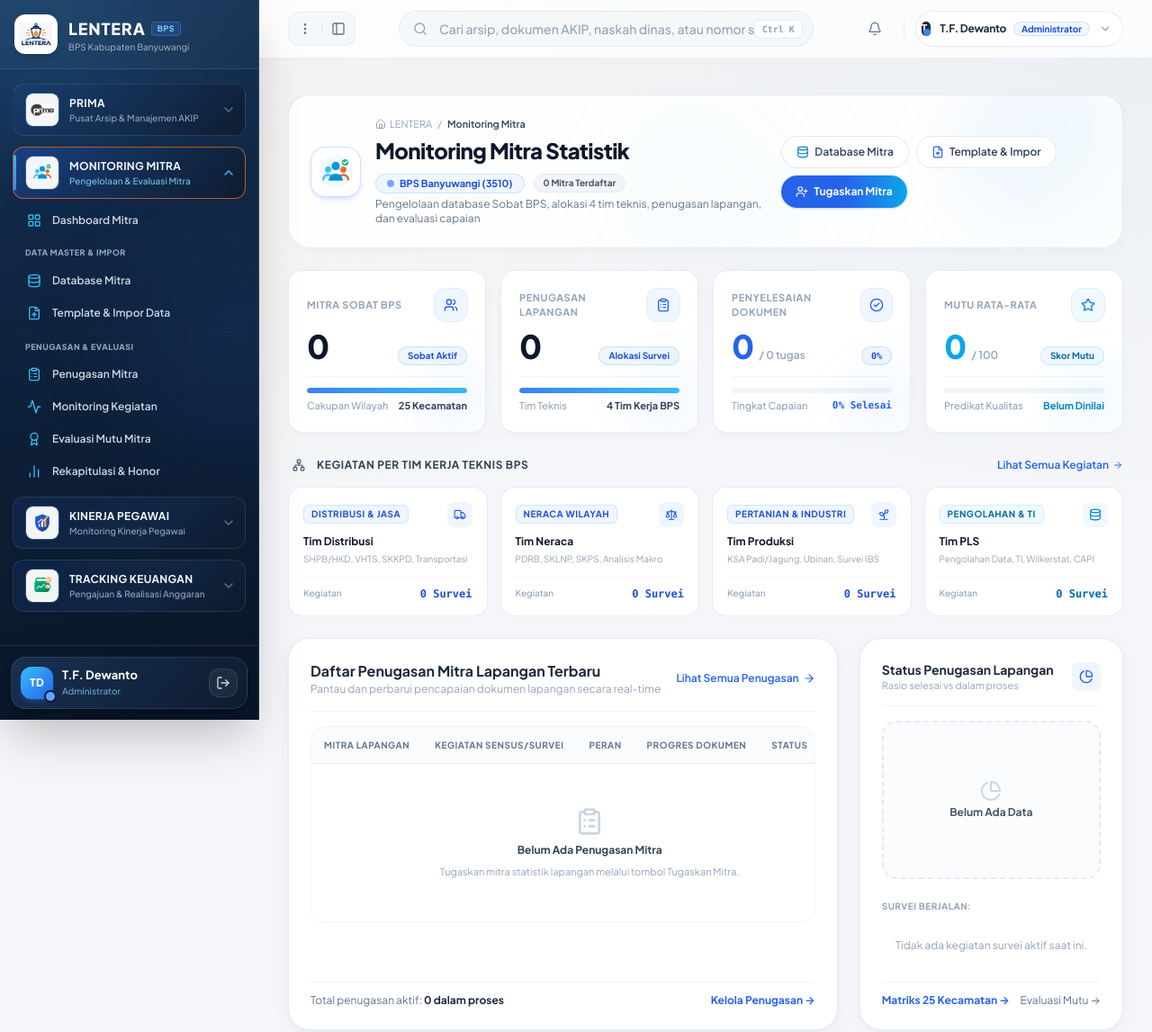
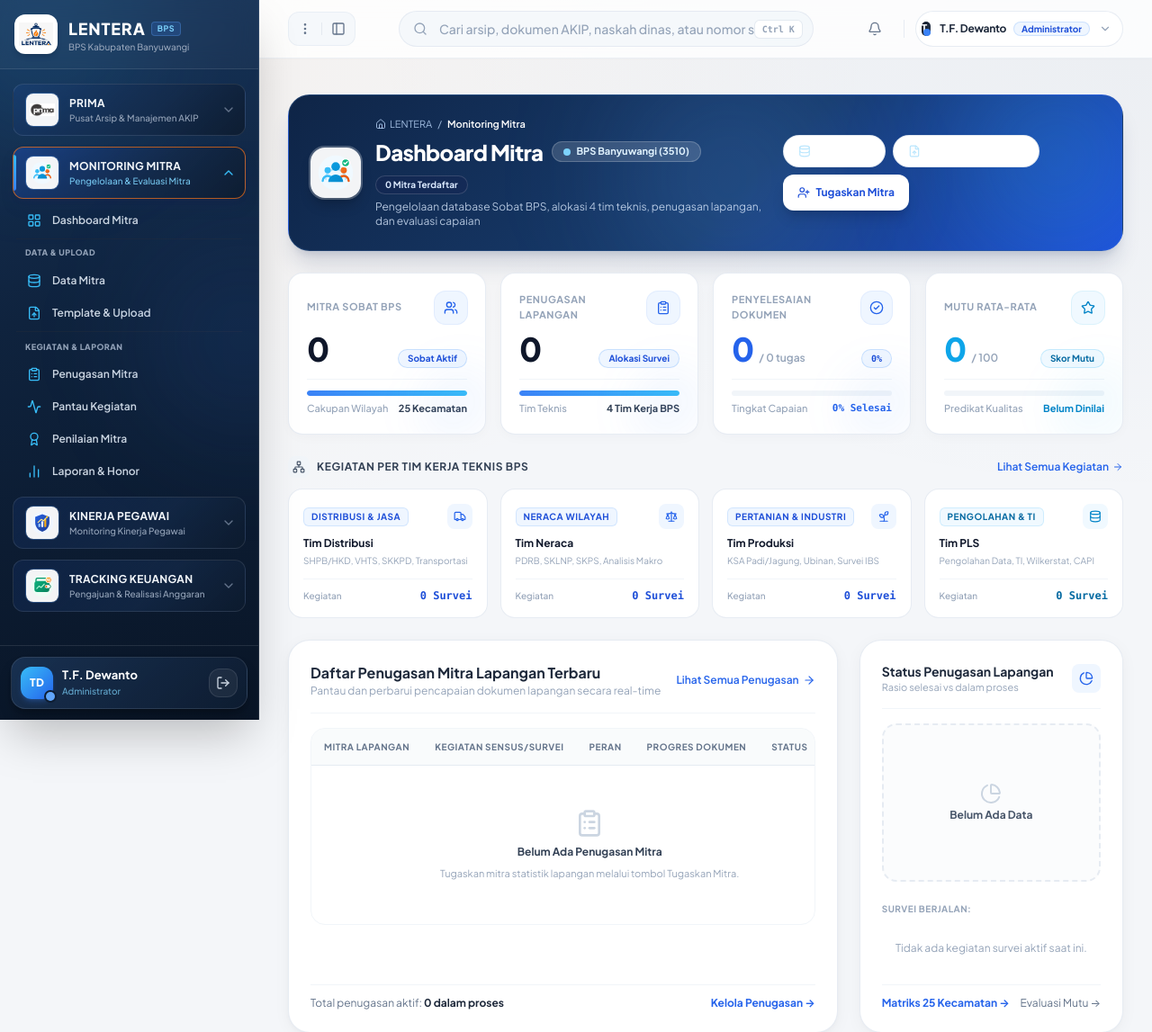
Before and after one commit to syafiq789/prima-bps-banyuwangi, a Flask app: page /mitra/ in a window 1280 px wide. Shown: the top 1147 px of the page at 90% size. Run offline with Flask 3, Linux system fonts and the light colour scheme; a user stored in the database is signed in; some libraries are stand-ins or nearby versions.

Commit message:
refactor: sederhanakan penamaan menu & 7 halaman Monitoring Mitra serta seragamkan header banner gradasi biru modern

```diff
--- a/app/templates/components/sidebar.html
+++ b/app/templates/components/sidebar.html
@@ -414,28 +414,28 @@
                     <span class="truncate">Dashboard Mitra</span>
                 </a>
 
-                <!-- SECTION: DATA MASTER & IMPOR -->
+                <!-- SECTION: DATA & UPLOAD -->
                 <div class="pt-2 pb-1 px-2.5 flex items-center justify-between border-t border-slate-800/60 mt-1.5">
-                    <span class="text-[9px] font-black uppercase tracking-wider text-slate-400">Data Master & Impor</span>
+                    <span class="text-[9px] font-black uppercase tracking-wider text-slate-400">Data &amp; Upload</span>
                 </div>
 
-                <!-- Database Mitra -->
+                <!-- Data Mitra -->
                 <a href="{{ url_for('mitra.database') }}"
                    class="nav-subitem flex items-center gap-3 px-3 py-2 rounded-xl text-xs font-semibold transition-all duration-200 group/sub {% if request.path == url_for('mitra.database') %} bg-gradient-to-r from-blue-600 to-sky-500 text-white font-bold shadow-md shadow-blue-600/25 {% else %} text-slate-300 hover:text-white hover:bg-slate-800/70 hover:translate-x-1 {% endif %}">
                     <i data-lucide="database" class="w-4 h-4 {% if request.path == url_for('mitra.database') %} text-white {% else %} text-sky-400 group-hover/sub:scale-110 {% endif %} flex-shrink-0 transition-transform"></i>
-                    <span class="truncate">Database Mitra</span>
+                    <span class="truncate">Data Mitra</span>
                 </a>
 
-                <!-- Template & Impor Data -->
+                <!-- Template & Upload -->
                 <a href="{{ url_for('mitra.template') }}"
                    class="nav-subitem flex items-center gap-3 px-3 py-2 rounded-xl text-xs font-semibold transition-all duration-200 group/sub {% if request.path == url_for('mitra.template') %} bg-gradient-to-r from-blue-600 to-sky-500 text-white font-bold shadow-md shadow-blue-600/25 {% else %} text-slate-300 hover:text-white hover:bg-slate-800/70 hover:translate-x-1 {% endif %}">
                     <i data-lucide="file-up" class="w-4 h-4 {% if request.path == url_for('mitra.template') %} text-white {% else %} text-sky-400 group-hover/sub:scale-110 {% endif %} flex-shrink-0 transition-transform"></i>
-                    <span class="truncate">Template & Impor Data</span>
+                    <span class="truncate">Template &amp; Upload</span>
                 </a>
 
-                <!-- SECTION: PENUGASAN & EVALUASI -->
+                <!-- SECTION: KEGIATAN & LAPORAN -->
                 <div class="pt-2.5 pb-1 px-2.5 flex items-center justify-between border-t border-slate-800/60 mt-1.5">
-                    <span class="text-[9px] font-black uppercase tracking-wider text-slate-400">Penugasan & Evaluasi</span>
+                    <span class="text-[9px] font-black uppercase tracking-wider text-slate-400">Kegiatan &amp; Laporan</span>
                 </div>
 
                 <!-- Penugasan Mitra -->
@@ -445,25 +445,25 @@
                     <span class="truncate">Penugasan Mitra</span>
                 </a>
 
-                <!-- Monitoring Kegiatan -->
+                <!-- Pantau Kegiatan -->
                 <a href="{{ url_for('mitra.monitoring') }}"
                    class="nav-subitem flex items-center gap-3 px-3 py-2 rounded-xl text-xs font-semibold transition-all duration-200 group/sub {% if request.path.startswith('/mitra/monitoring') %} bg-gradient-to-r from-blue-600 to-sky-500 text-white font-bold shadow-md shadow-blue-600/25 {% else %} text-slate-300 hover:text-white hover:bg-slate-800/70 hover:translate-x-1 {% endif %}">
                     <i data-lucide="activity" class="w-4 h-4 {% if request.path.startswith('/mitra/monitoring') %} text-white {% else %} text-sky-400 group-hover/sub:scale-110 {% endif %} flex-shrink-0 transition-transform"></i>
-                    <span class="truncate">Monitoring Kegiatan</span>
+                    <span class="truncate">Pantau Kegiatan</span>
                 </a>
 
-                <!-- Evaluasi Mutu Mitra -->
+                <!-- Penilaian Mitra -->
                 <a href="{{ url_for('mitra.evaluasi') }}"
                    class="nav-subitem flex items-center gap-3 px-3 py-2 rounded-xl text-xs font-semibold transition-all duration-200 group/sub {% if request.path == url_for('mitra.evaluasi') %} bg-gradient-to-r from-blue-600 to-sky-500 text-white font-bold shadow-md shadow-blue-600/25 {% else %} text-slate-300 hover:text-white hover:bg-slate-800/70 hover:translate-x-1 {% endif %}">
                     <i data-lucide="award" class="w-4 h-4 {% if request.path == url_for('mitra.evaluasi') %} text-white {% else %} text-sky-400 group-hover/sub:scale-110 {% endif %} flex-shrink-0 transition-transform"></i>
-                    <span class="truncate">Evaluasi Mutu Mitra</span>
+                    <span class="truncate">Penilaian Mitra</span>
                 </a>
 
-                <!-- Rekapitulasi & Honor -->
+                <!-- Laporan & Honor -->
                 <a href="{{ url_for('mitra.rekapitulasi') }}"
                    class="nav-subitem flex items-center gap-3 px-3 py-2 rounded-xl text-xs font-semibold transition-all duration-200 group/sub {% if request.path == url_for('mitra.rekapitulasi') %} bg-gradient-to-r from-blue-600 to-sky-500 text-white font-bold shadow-md shadow-blue-600/25 {% else %} text-slate-300 hover:text-white hover:bg-slate-800/70 hover:translate-x-1 {% endif %}">
                     <i data-lucide="bar-chart-2" class="w-4 h-4 {% if request.path == url_for('mitra.rekapitulasi') %} text-white {% else %} text-sky-400 group-hover/sub:scale-110 {% endif %} flex-shrink-0 transition-transform"></i>
-                    <span class="truncate">Rekapitulasi & Honor</span>
+                    <span class="truncate">Laporan &amp; Honor</span>
                 </a>
             </div>
         </div>
--- a/app/templates/mitra/dashboard.html
+++ b/app/templates/mitra/dashboard.html
@@ -6,54 +6,55 @@
 <div class="space-y-6">
 
     <!-- 1. Header Halaman Modern & Berkelas (Harmonized Executive Card) -->
-    <div class="bg-white/90 backdrop-blur-xl rounded-3xl p-5 sm:p-6 border border-slate-200/80 shadow-[0_4px_20px_-4px_rgba(20,43,74,0.03)] relative overflow-hidden">
-        <div class="absolute -right-10 -top-10 w-56 h-56 bg-gradient-to-br from-blue-500/10 via-sky-300/10 to-transparent rounded-full blur-2xl pointer-events-none"></div>
-        <div class="absolute right-1/3 -bottom-12 w-64 h-64 bg-gradient-to-tr from-sky-400/5 to-transparent rounded-full blur-2xl pointer-events-none"></div>
+    <div style="background: linear-gradient(135deg, #0F2547 0%, #173B6D 55%, #1D4ED8 100%);"
+         class="rounded-3xl p-5 sm:p-6 text-white shadow-xl shadow-blue-950/15 border border-blue-400/20 relative overflow-hidden">
+        <div class="absolute -right-10 -top-10 w-56 h-56 bg-sky-400/20 rounded-full blur-3xl pointer-events-none"></div>
+        <div class="absolute right-1/3 -bottom-12 w-64 h-64 bg-blue-400/15 rounded-full blur-3xl pointer-events-none"></div>
 
         <div class="relative z-10 flex flex-col lg:flex-row lg:items-center justify-between gap-5">
             <!-- Left: Breadcrumb, Icon, Title & Badges -->
             <div class="flex items-start sm:items-center gap-4">
-                <div class="w-14 h-14 rounded-2xl bg-white p-1.5 border border-blue-200/80 shadow-md shadow-blue-500/15 flex items-center justify-center flex-shrink-0">
+                <div class="w-14 h-14 rounded-2xl bg-white/95 p-1.5 shadow-lg shadow-black/20 ring-2 ring-white/25 flex items-center justify-center flex-shrink-0">
                     <img src="{{ url_for('static', filename='images/logo_mitra.svg') }}" alt="Logo Monitoring Mitra" class="w-full h-full object-contain">
                 </div>
                 <div>
-                    <div class="flex items-center gap-1.5 text-[11px] text-slate-400 mb-1">
-                        <a href="{{ url_for('dashboard.index') }}" class="hover:text-slate-600 transition flex items-center gap-1">
+                    <div class="flex items-center gap-1.5 text-[11px] text-blue-200/80 mb-1.5">
+                        <a href="{{ url_for('dashboard.index') }}" class="hover:text-white transition flex items-center gap-1">
                             <i data-lucide="home" class="w-3 h-3"></i> LENTERA
                         </a>
                         <span>/</span>
-                        <span class="text-slate-700 font-semibold">Monitoring Mitra</span>
+                        <span class="text-white font-semibold">Monitoring Mitra</span>
                     </div>
 
                     <div class="flex flex-wrap items-center gap-2.5">
-                        <h1 class="text-xl sm:text-2xl font-extrabold tracking-tight text-slate-900">Monitoring Mitra Statistik</h1>
-                        <span class="inline-flex items-center gap-1.5 px-3 py-0.5 rounded-full text-[11px] font-bold bg-blue-50 text-blue-700 border border-blue-200/70 shadow-2xs">
-                            <span class="w-2 h-2 rounded-full bg-blue-500 animate-pulse"></span>
+                        <h1 class="text-xl sm:text-2xl font-extrabold tracking-tight text-white">Dashboard Mitra</h1>
+                        <span class="inline-flex items-center gap-1.5 px-3 py-0.5 rounded-full text-[11px] font-bold bg-white/15 text-sky-100 border border-white/20 backdrop-blur-sm">
+                            <span class="w-2 h-2 rounded-full bg-sky-300"></span>
                             BPS Banyuwangi (3510)
                         </span>
-                        <span class="px-2.5 py-0.5 rounded-full text-[10px] font-bold bg-slate-100 text-slate-600 border border-slate-200/70">
+                        <span class="px-2.5 py-0.5 rounded-full text-[10px] font-bold bg-blue-950/40 text-blue-100 border border-white/15">
                             {{ total_mitra }} Mitra Terdaftar
                         </span>
                     </div>
-                    <p class="text-xs text-slate-500 mt-1">Pengelolaan database Sobat BPS, alokasi 4 tim teknis, penugasan lapangan, dan evaluasi capaian</p>
+                    <p class="text-xs text-blue-100/80 mt-1.5">Pengelolaan database Sobat BPS, alokasi 4 tim teknis, penugasan lapangan, dan evaluasi capaian</p>
                 </div>
             </div>
 
             <!-- Right: Action Buttons -->
             <div class="flex flex-wrap items-center gap-2 pt-1 lg:pt-0">
                 <a href="{{ url_for('mitra.database') }}"
-                   class="h-9 px-4 rounded-full border border-slate-200/90 bg-white hover:bg-slate-50 text-slate-700 font-semibold text-xs shadow-2xs transition-all flex items-center gap-1.5 active:scale-95 hover:border-slate-300">
-                    <i data-lucide="database" class="w-3.5 h-3.5 text-sky-600"></i>
-                    <span>Database Mitra</span>
+                   class="h-9 px-4 rounded-full border border-slate-200/90 bg-white hover:bg-slate-50 text-white font-semibold text-xs shadow-2xs transition-all flex items-center gap-1.5 active:scale-95 hover:border-slate-300">
+                    <i data-lucide="database" class="w-3.5 h-3.5 text-sky-200"></i>
+                    <span>Data Mitra</span>
                 </a>
                 <a href="{{ url_for('mitra.template') }}"
-                   class="h-9 px-4 rounded-full border border-slate-200/90 bg-white hover:bg-slate-50 text-slate-700 font-semibold text-xs shadow-2xs transition-all flex items-center gap-1.5 active:scale-95 hover:border-slate-300"
+                   class="h-9 px-4 rounded-full border border-slate-200/90 bg-white hover:bg-slate-50 text-white font-semibold text-xs shadow-2xs transition-all flex items-center gap-1.5 active:scale-95 hover:border-slate-300"
                    title="Lihat template & upload data kegiatan/mitra otomatis">
-                    <i data-lucide="file-up" class="w-3.5 h-3.5 text-blue-600"></i>
-                    <span>Template &amp; Impor</span>
+                    <i data-lucide="file-up" class="w-3.5 h-3.5 text-sky-200"></i>
+                    <span>Template &amp; Upload</span>
                 </a>
                 <a href="{{ url_for('mitra.penugasan') }}"
-                   class="h-9 px-4 rounded-full bg-gradient-to-r from-blue-600 via-blue-600 to-sky-500 hover:opacity-95 text-white font-bold text-xs shadow-sm shadow-blue-600/25 active:scale-95 transition-all flex items-center gap-1.5">
+                   class="h-10 px-4 rounded-xl bg-white hover:bg-blue-50 text-blue-700 font-bold text-xs shadow-lg shadow-black/15 active:scale-95 transition-all flex items-center gap-1.5">
                     <i data-lucide="user-plus" class="w-3.5 h-3.5"></i>
                     <span>Tugaskan Mitra</span>
                 </a>
```
Also changed, not shown: app/templates/mitra/database.html (+18 -17 lines), app/templates/mitra/evaluasi.html (+14 -13 lines), app/templates/mitra/monitoring.html (+15 -14 lines), app/templates/mitra/penugasan.html (+15 -14 lines), app/templates/mitra/rekapitulasi.html (+15 -14 lines), app/templates/mitra/template.html (+18 -17 lines).
